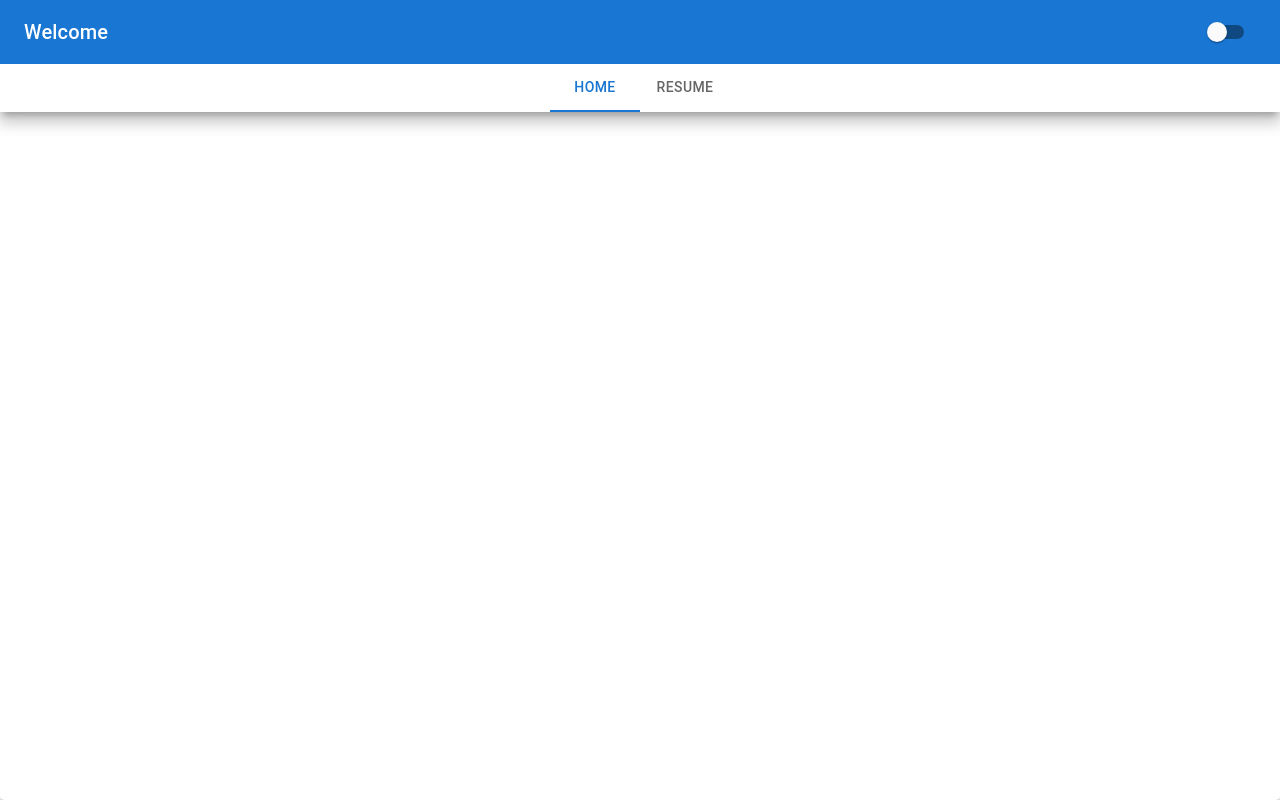
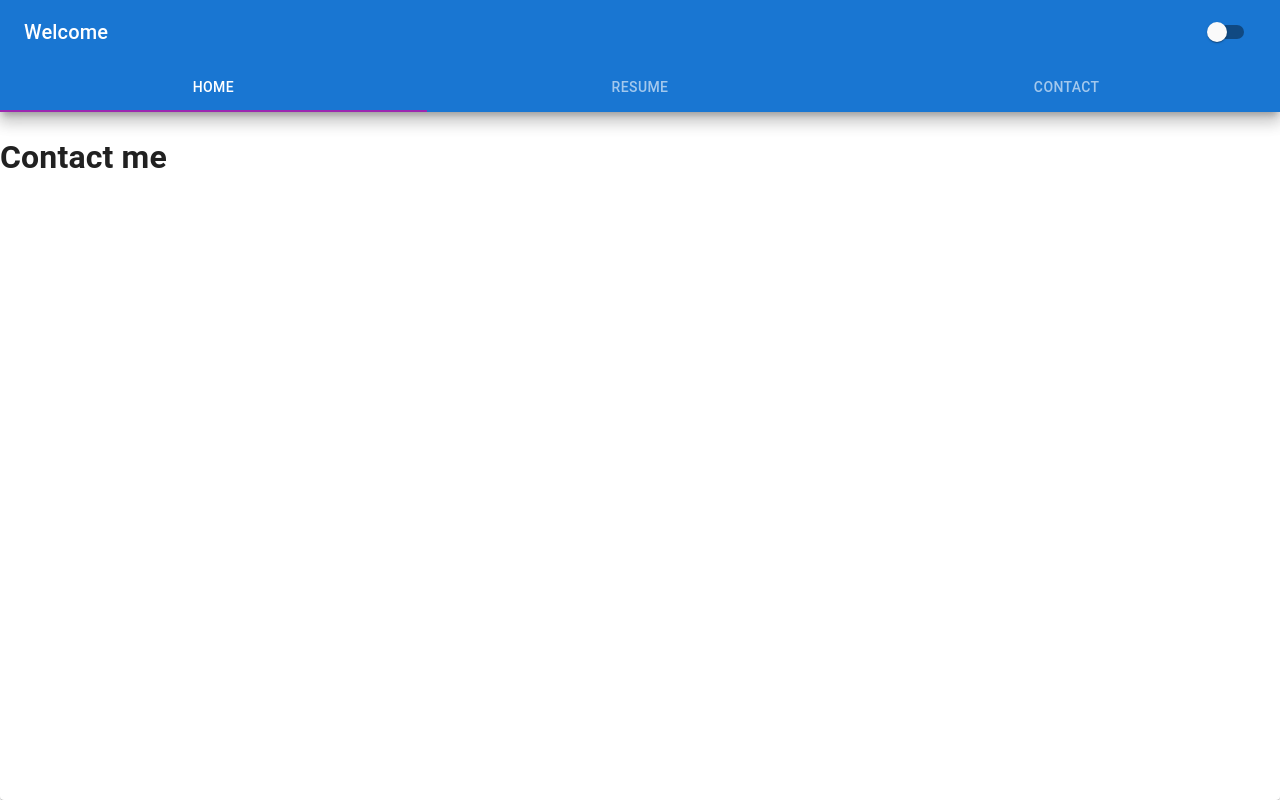
Before and after one commit to giuseppe-g-gelardi/portfolio-website, a React (Create React App) app: page /contact in a window 1280 px wide. Before the commit this address had no page. Built offline with nearby package versions, Linux system fonts and the light colour scheme.

Commit message:
add nav tabs to appbar, delete unused imports

```diff
--- a/package.json
+++ b/package.json
@@ -18,6 +18,7 @@
     "react-router": "^6.0.1",
     "react-router-dom": "^6.0.1",
     "react-scripts": "^3.4.4",
+    "react-swipeable-views": "^0.14.0",
     "web-vitals": "^1.1.2"
   },
   "scripts": {
--- a/src/App.jsx
+++ b/src/App.jsx
@@ -5,9 +5,11 @@ import { Paper } from '@material-ui/core'
 import { CssBaseline } from '@mui/material'
 
 import MainAppBar from './components/MainAppbar'
+
 import { lightTheme, darkTheme } from './components/Theme/Theme'
 import Home from './pages/Home'
 import Resume from './pages/Resume'
+import Contact from './pages/Contact'
 
 export default function App() {
 
@@ -23,6 +25,7 @@ export default function App() {
           <Routes>
             <Route path='/home' element={<Home />} />
             <Route path='/resume' element={<Resume />} />
+            <Route path='/contact' element={<Contact />} />
           </Routes>
       </Paper>
     </ThemeProvider>
--- a/src/components/MainAppbar.jsx
+++ b/src/components/MainAppbar.jsx
@@ -3,8 +3,6 @@ import AppBar from '@mui/material/AppBar';
 import Box from '@mui/material/Box';
 import Toolbar from '@mui/material/Toolbar';
 import Typography from '@mui/material/Typography';
-// import IconButton from '@mui/material/IconButton';
-// import MenuIcon from '@material-ui/icons/Menu'
 import Switch from '@material-ui/core/Switch'
 import Tabs from '@mui/material/Tabs';
 import Tab from '@mui/material/Tab';
@@ -14,66 +12,32 @@ export default function MainAppBar({ check, change }) {
 
   const [value, setValue] = useState(0);
 
-
   const handleChange = (event, newValue) => {
     setValue(newValue);
   };
 
   return (
     <Box sx={{ flexGrow: 1 }}>
-      <AppBar position="static" elevation={10}>
+      <AppBar position="static" elevation={10} color='primary'>
         <Toolbar>
-
           <Typography variant="h6" component="div" sx={{ flexGrow: 1 }}>
             Welcome
           </Typography>
-
           {/* dark mode toggle switch */}
-          <Switch
-            onChange={change}
-            checked={check}
-          />
-          {/* dark mode toggle switch */}
-
+          <Switch onChange={change} checked={check} />{/* dark mode toggle */}
         </Toolbar>
-        <Box sx={{ width: '100%', bgcolor: 'background.paper' }}>
-          <Tabs value={value} onChange={handleChange} centered>
-            <Tab label="Home" component={Link} to='/home' />
-            <Tab label="Resume" component={Link} to='/resume' />
-          </Tabs>
-        </Box>
+        <Tabs
+          value={value}
+          onChange={handleChange}
+          indicatorColor="secondary"
+          textColor="inherit"
+          variant="fullWidth"
+        >
+          <Tab label="Home" component={Link} to='/home' />
+          <Tab label="Resume" component={Link} to='/resume' />
+          <Tab label="Contact" component={Link} to='/contact' />
+        </Tabs>
       </AppBar>
     </Box>
   );
 }
-
-
-// {/* <Box sx={{ flexGrow: 1 }}>
-//       <AppBar position="static" elevation={10}>
-//         <Toolbar>
-//           {/* <IconButton
-//             size="large"
-//             edge="start"
-//             color="inherit"
-//             aria-label="menu"
-//             sx={{ mr: 2 }}
-//           >
-//             <MenuIcon />
-//           </IconButton> */}
-//           <Typography variant="h6" component="div" sx={{ flexGrow: 1 }}>
-//             Welcome
-//           </Typography>
-
-//           {/* dark mode toggle switch */}
-//           <Switch />
-//           {/* dark mode toggle switch */}
-
-//         </Toolbar>
-//         <Box sx={{ width: '100%', bgcolor: 'background.paper' }}>
-//           <Tabs value={value} onChange={handleChange} centered>
-//             <Tab label="Home" component={Link} to='/home' />
-//             <Tab label="Resume" component={Link} to='/resume' />
-//           </Tabs>
-//         </Box>
-//       </AppBar>
-//     </Box> */}
--- a/src/components/Theme/Theme.jsx
+++ b/src/components/Theme/Theme.jsx
@@ -1,10 +1,14 @@
-import React  from 'react'
 import { createTheme } from '@material-ui/core'
-
 
 const lightTheme = createTheme({
   palette: {
     type: 'light',
+    primary: {
+      main: '#3f51b5',
+    },
+    secondary: {
+      main: '#f50057',
+    },
   },
   typography: {
     fontFamily: 'Quicksand',
@@ -13,11 +17,22 @@ const lightTheme = createTheme({
     fontWeightMedium: 600,
     fontWeightBold: 700,
   },
+  props: {
+    MuiAppBar: {
+      color: 'primary',
+    },
+  },
 })
 
 const darkTheme = createTheme({
   palette: {
     type: 'dark',
+    primary: {
+      main: '#c792ea',
+    },
+    secondary: {
+      main: '#f50057',
+    },
   },
   typography: {
     fontFamily: 'Quicksand',
@@ -26,6 +41,37 @@ const darkTheme = createTheme({
     fontWeightMedium: 600,
     fontWeightBold: 700,
   },
+  props: {
+    MuiAppBar: {
+      color: 'primary',
+    },
+  },
 })
 
+// const lightTheme = createTheme({
+//   palette: {
+//     type: 'light',
+//   },
+//   typography: {
+//     fontFamily: 'Quicksand',
+//     fontWeightLight: 400,
+//     fontWeightRegular: 500,
+//     fontWeightMedium: 600,
+//     fontWeightBold: 700,
+//   },
+// })
+
+// const darkTheme = createTheme({
+//   palette: {
+//     type: 'dark',
+//   },
+//   typography: {
+//     fontFamily: 'Quicksand',
+//     fontWeightLight: 400,
+//     fontWeightRegular: 500,
+//     fontWeightMedium: 600,
+//     fontWeightBold: 700,
+//   },
+// })
+
 export { lightTheme, darkTheme }
--- /dev/null
+++ b/src/pages/Contact.jsx
@@ -0,0 +1,10 @@
+import React from 'react'
+
+export default function Contact() {
+  return (
+    <div>
+      <h1>Contact me</h1>
+    </div>
+  )
+
+}
```
Also changed, not shown: 1 other file (tests, documents, lock files or other folders).
